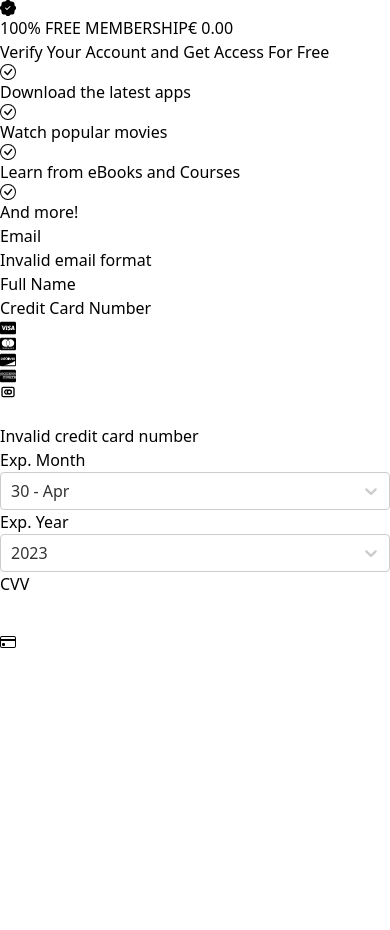
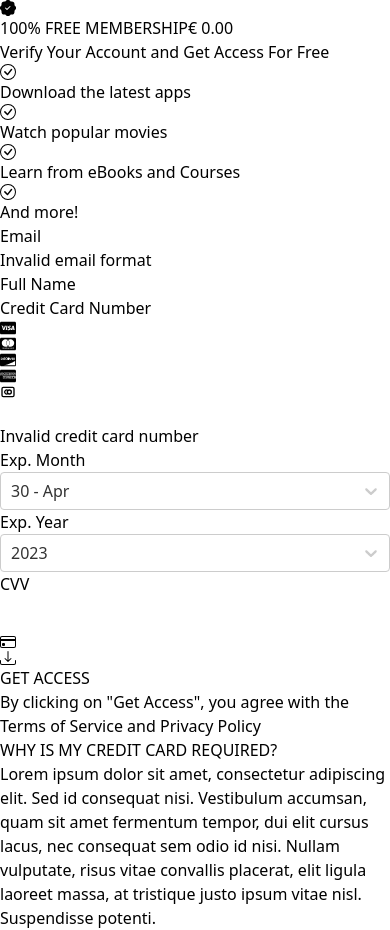
Before and after one commit to syytruong/landing-page-assignment, a React (Create React App) app: page /2nd-landing-page in a window 390 px wide. Before the commit the page ends 844 px from the top, so only its background shows below. Built offline with nearby package versions, Linux system fonts and the light colour scheme.

Commit message:
finish ui for mobile screen

```diff
--- a/src/components/2nd-landing-page/SecondLandingPage.js
+++ b/src/components/2nd-landing-page/SecondLandingPage.js
@@ -1,6 +1,6 @@
 import React, { useState, useEffect } from 'react';
 import { useLocation } from 'react-router-dom';
-import { BsCreditCard, BsCheckCircle, BsFillPatchCheckFill } from 'react-icons/bs';
+import { BsCreditCard, BsCheckCircle, BsFillPatchCheckFill, BsDownload } from 'react-icons/bs';
 import { FaCcVisa, FaCcMastercard, FaCcDiscover, FaCcAmex } from 'react-icons/fa';
 import { TbBrandMastercard } from 'react-icons/tb';
 import ReactSelect from 'react-select';
@@ -58,6 +58,8 @@ const SecondLandingPage = () => {
   const [cvv, setCvv] = useState('');
   const [emailError, setEmailError] = useState('');
   const [cardNumberError, setCardNumberError] = useState('');
+  const [fullNameError, setFullNameError] = useState('');
+  const [cvvError, setCvvError] = useState('');
 
   const location = useLocation();
   const searchParams = new URLSearchParams(location.search);
@@ -136,6 +138,38 @@ const SecondLandingPage = () => {
     }
   ];
 
+  const handleGetAccessClick = () => {
+    let hasErrors = false;
+
+    if (!email || emailError) {
+      setEmailError('Please enter a valid email');
+      hasErrors = true;
+    }
+
+    if (!fullName) {
+      setFullNameError('Please enter your full name');
+      hasErrors = true;
+    } else {
+      setFullNameError('');
+    }
+
+    if (!cardNumber || cardNumberError) {
+      setCardNumberError('Please enter a valid credit card number');
+      hasErrors = true;
+    }
+
+    if (!cvv) {
+      setCvvError('Please enter a valid CVV');
+      hasErrors = true;
+    } else {
+      setCvvError('');
+    }
+
+    if (!hasErrors) {
+      // Handle the click event for the "Get Access" button
+    }
+  };
+
   return (
     <div className="bg-gray-200 w-full min-h-screen">
       {/* Header */}
@@ -182,10 +216,11 @@ const SecondLandingPage = () => {
           <label className="block text-sm font-medium mb-1">Full Name</label>
           <input
             type="text"
-            className="w-full px-2 py-1 border border-gray-300 rounded"
+            className={`w-full px-2 py-1 border ${fullNameError ? 'border-red-500' : 'border-gray-300'} rounded`}
             value={fullName}
             onChange={(e) => setFullName(e.target.value)}
           />
+          {fullNameError && <p className="text-sm text-red-500 mt-1">{fullNameError}</p>}
         </div>
 
         <div className="mb-4">
@@ -240,7 +275,7 @@ const SecondLandingPage = () => {
             <div className="relative">
               <input
                 type="text"
-                className="w-full pl-2 pr-8 py-1 border border-gray-300 rounded"
+                className={`w-full pl-2 pr-8 py-1 border ${cvvError ? 'border-red-500' : 'border-gray-300'} rounded`}
                 style={{ minHeight: '38px' }} // Match the height of ReactSelect
                 value={cvv}
                 onChange={(e) => {
@@ -252,8 +287,42 @@ const SecondLandingPage = () => {
               />
               <BsCreditCard className="absolute right-2 top-1/2 transform -translate-y-1/2 text-blue-400" />
             </div>
+            {cvvError && <p className="text-sm text-red-500 mt-1">{cvvError}</p>}
           </div>
+
+          <button
+            className="w-full bg-green-600 hover:bg-green-500 text-white font-semibold py-2 rounded mt-4 flex items-center justify-center"
+            onClick={handleGetAccessClick}
+          >
+            <BsDownload className="mr-2" />
+            GET ACCESS
+          </button>
+
+          <p className="text-xs text-center mt-2">
+            By clicking on "Get Access", you agree with the{' '}
+            <a href="/terms-of-service" className="text-green-500">
+              Terms of Service
+            </a>{' '}
+            and{' '}
+            <a href="/privacy-policy" className="text-green-500">
+              Privacy Policy
+            </a>
+          </p>
         </div>
+      </div>
+
+      {/* Explanation section */}
+      <div className="py-8">
+        <h4 className="text-center text-sm font-semibold mb-4">
+          WHY IS MY CREDIT CARD REQUIRED?
+        </h4>
+        <p className="px-4 text-center text-xs text-gray-400">
+          Lorem ipsum dolor sit amet, consectetur adipiscing elit. Sed id
+          consequat nisi. Vestibulum accumsan, quam sit amet fermentum tempor,
+          dui elit cursus lacus, nec consequat sem odio id nisi. Nullam
+          vulputate, risus vitae convallis placerat, elit ligula laoreet massa,
+          at tristique justo ipsum vitae nisl. Suspendisse potenti.
+        </p>
       </div>
     </div>
   );
```
